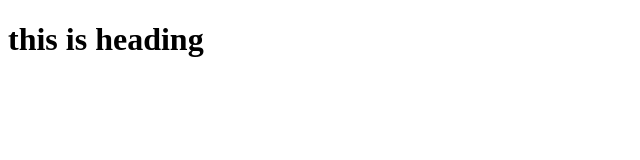
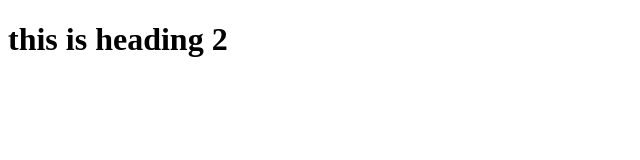
Before and after one commit to Vk02u/Myrepo, a plain HTML site: page index.html in a window 1280 px wide. Shown: the full height of the page, 0-640 px from the left. Drawn offline with Linux system fonts and the light colour scheme.

Commit message:
this is heading 2

```diff
--- a/index.html
+++ b/index.html
@@ -6,6 +6,6 @@
     <title>Document</title>
 </head>
 <body>
-    <h1> this is heading</h1>
+    <h1> this is heading 2</h1>
 </body>
 </html>
```
